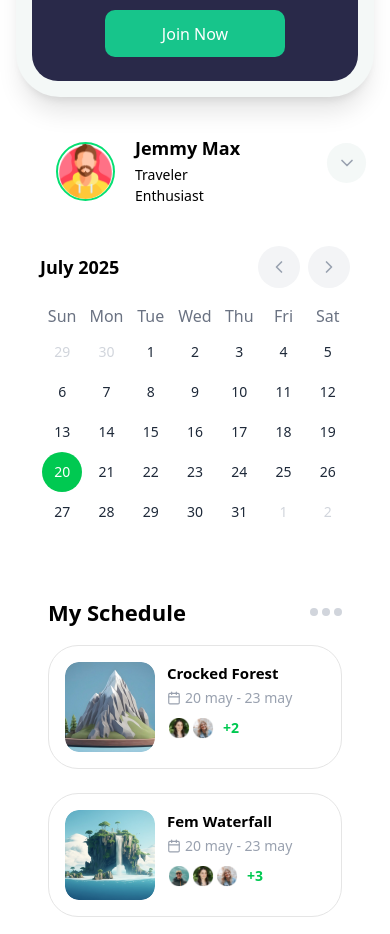
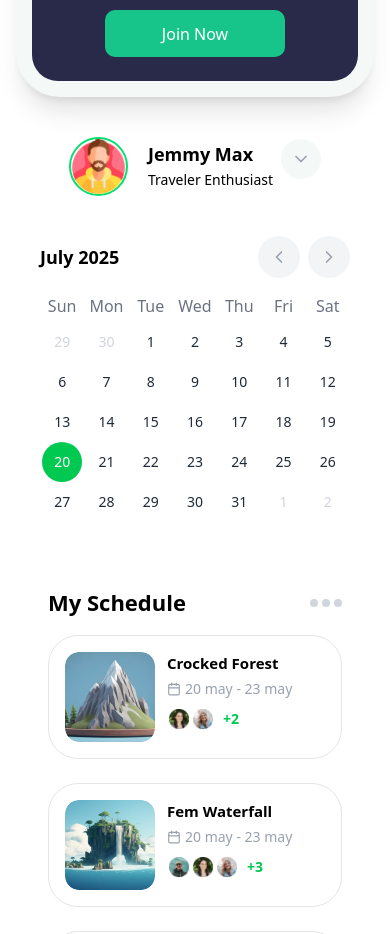
Before and after one commit to AsardeenAzees/Travelingo, a React (Vite) app: page / in a window 390 px wide. Shown: the part 2660-3594 px from the top of the page. Built offline with nearby package versions, Linux system fonts and the light colour scheme.

Commit message:
profile card responsive added

```diff
--- a/src/components/ProfileCard.jsx
+++ b/src/components/ProfileCard.jsx
@@ -4,7 +4,7 @@ export default function ProfileCard() {
   return (
     <div className="flex items-center gap-2">
       <img
-        className="w-[59px] h-[59px] rounded-full border-2 border-green-400 object-cover mt-4 ml-8"
+        className="w-[59px] h-[59px] rounded-full border-2 border-green-400 object-cover mt-4"
         src="/src/assets/user-avatar.png"
         alt="Profile"
       />
@@ -14,8 +14,8 @@ export default function ProfileCard() {
       </div>
 
       {/* Dropdown with circle */}
-      <div className="flex items-center justify-center w-[40px] h-[40px] rounded-full bg-[#F4F8F7] ml-16">
-        <FiChevronDown className="text-gray-400 text-xl" />
+      <div className="flex items-center justify-center w-[40px] h-[40px] rounded-full bg-[#F4F8F7] ml-auto">
+        <FiChevronDown className="text-gray-400 text-xl " />
       </div>
     </div>
   );
```
